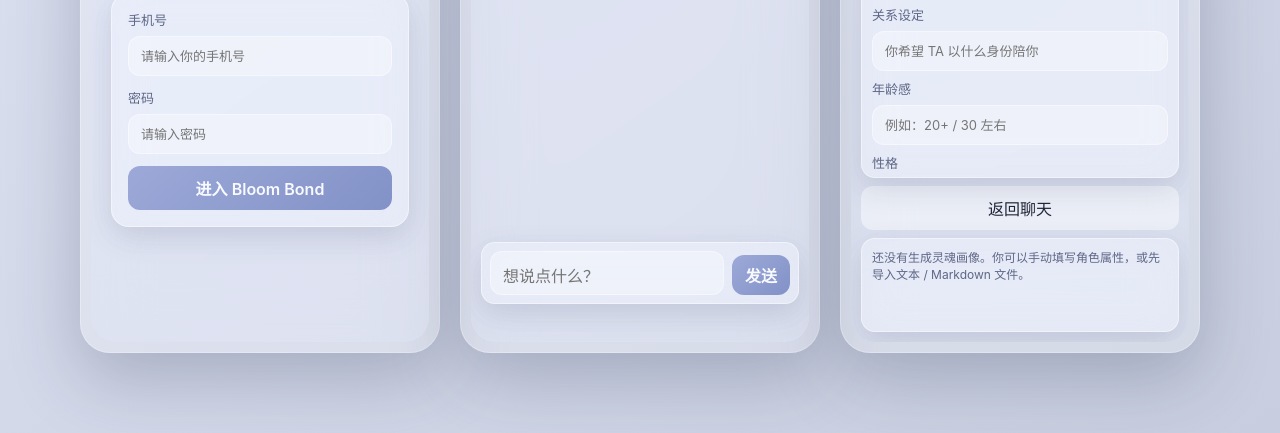
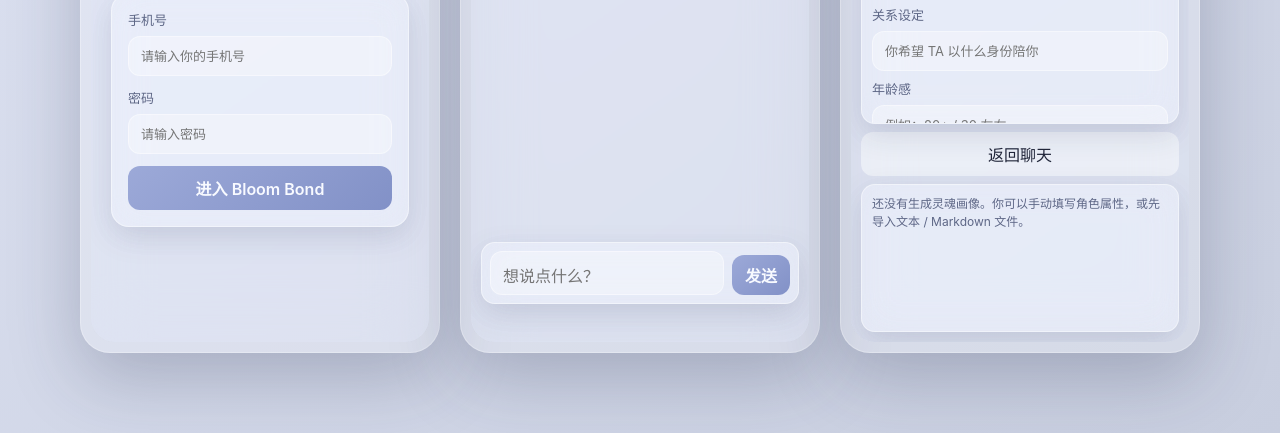
Before and after one commit to llalarose/Bloom-Born, a website: page public/index.html in a window 1280 px wide. Shown: the part 367-800 px from the top of the page. Drawn offline with Linux system fonts and the light colour scheme.

Commit message:
Update styles.css

```diff
--- a/public/styles.css
+++ b/public/styles.css
@@ -196,9 +196,10 @@ input:focus, textarea:focus {
 .chat-hint.show { opacity: 1; }
 
 .profile-view {
-  grid-template-rows: auto auto 1fr auto;
+  grid-template-rows: auto auto minmax(0, 1fr) auto minmax(120px, 0.72fr);
   padding: 10px;
   gap: 8px;
+  min-height: 0;
 }
 .profile-header {
   display: grid;
@@ -234,20 +235,24 @@ input:focus, textarea:focus {
 #fileHint { font-size: 12px; color: var(--muted); line-height: 1.4; }
 
 .profile-form {
+  min-height: 0;
   overflow-y: auto;
   display: grid;
   gap: 8px;
 }
 .profile-to-chat {
   width: 100%;
+  flex-shrink: 0;
 }
 .profile-form textarea { min-height: 56px; }
 .soul-preview {
-  min-height: 94px;
+  min-height: 0;
   font-size: 12px;
   line-height: 1.45;
   color: var(--muted);
   overflow-y: auto;
+  overflow-x: hidden;
+  word-break: break-word;
 }
 
 @media (max-width: 1100px) {
@@ -312,6 +317,9 @@ input:focus, textarea:focus {
   .profile-form {
     min-height: 0;
   }
+  .profile-view {
+    grid-template-rows: auto auto minmax(0, 1fr) auto minmax(110px, 0.7fr);
+  }
   .composer {
     grid-template-columns: minmax(0, 1fr) auto;
     align-items: center;
```
